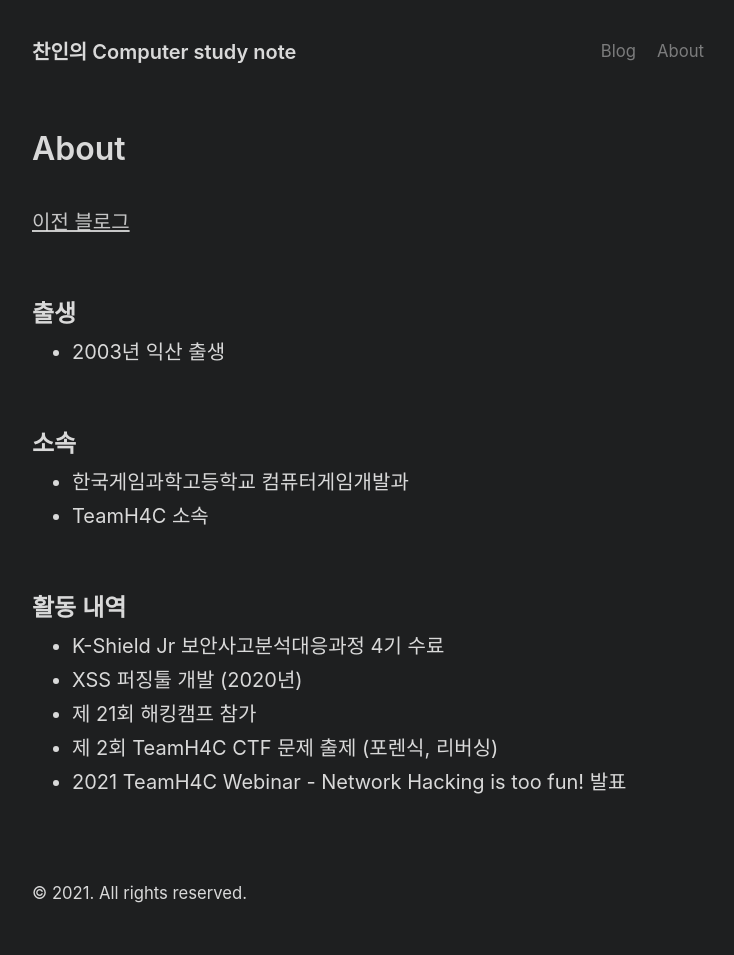
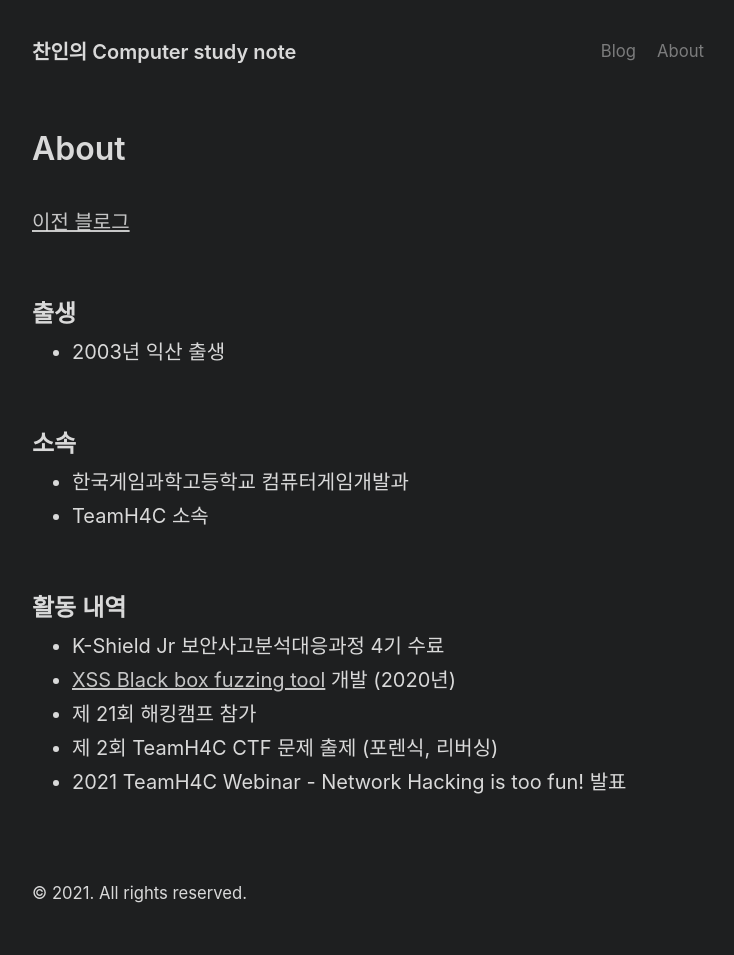
Before and after one commit to JJooni/JJooni.github.io, a Jekyll site: the page built from about.md, in a window 1280 px wide. Shown: the whole page, without its empty margins (272-1006 px from the left). Built offline with Jekyll 4.4.1, drawn with Linux system fonts in a browser that asks for light colours.

Commit message:
Update about.md

```diff
--- a/about.md
+++ b/about.md
@@ -23,7 +23,7 @@ title: About
 
 ## 활동 내역
 - K-Shield Jr 보안사고분석대응과정 4기 수료
-- XSS 퍼징툴 개발 (2020년)
+- [XSS Black box fuzzing tool](https://github.com/10urc0de/XSS-Analysis-Tool) 개발 (2020년)
 - 제 21회 해킹캠프 참가
 - 제 2회 TeamH4C CTF 문제 출제 (포렌식, 리버싱)
 - 2021 TeamH4C Webinar - Network Hacking is too fun! 발표
```
